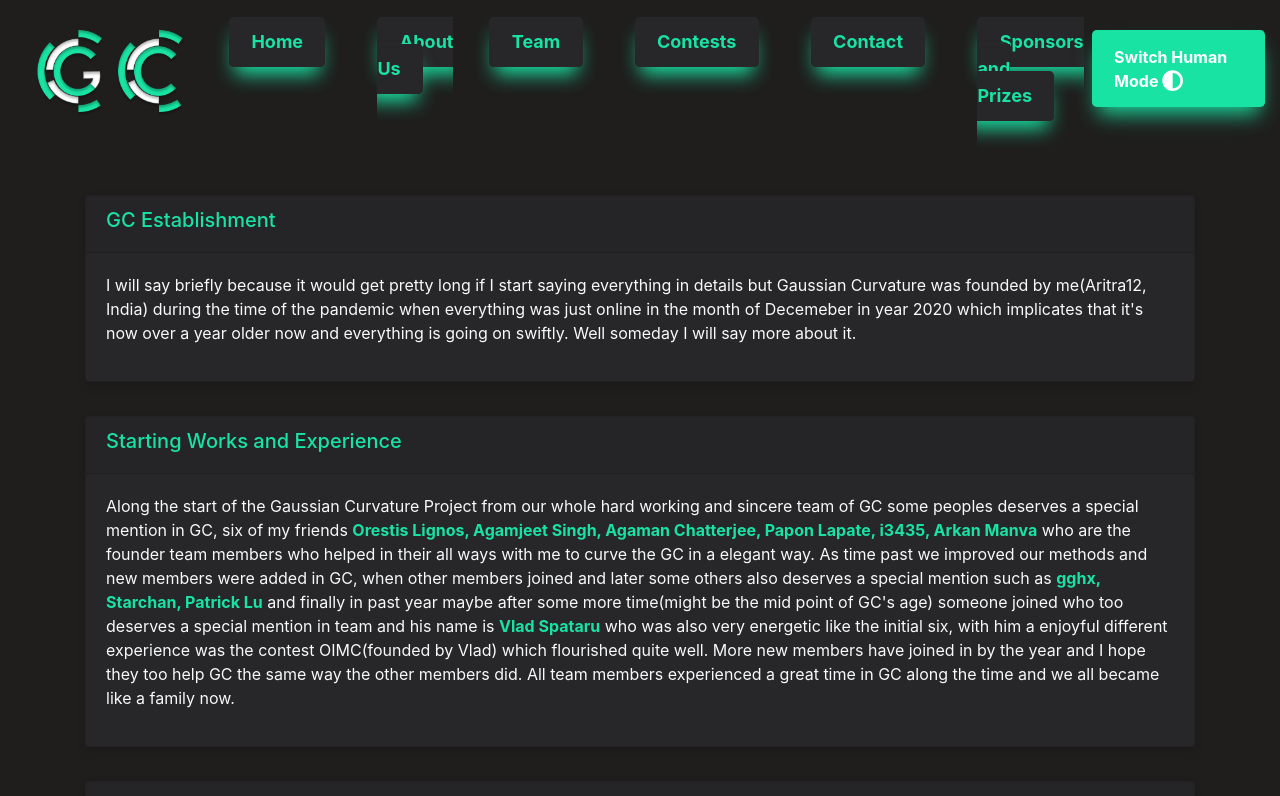
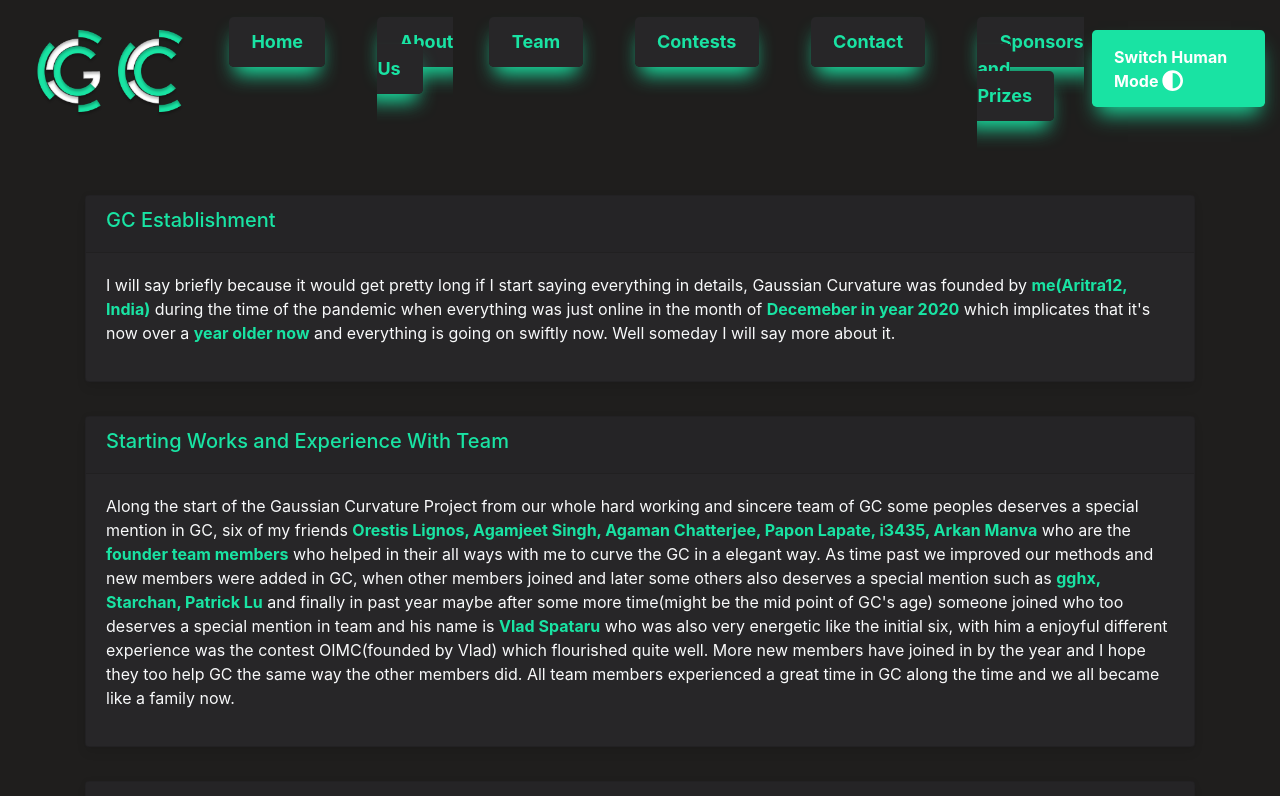
Before and after one commit to gaussiancurvolympiads/gaussiancurv, a React (Create React App) app: page /anonymous in a window 1280 px wide. Shown: the top 796 px of the page. Built offline with nearby package versions, Linux system fonts and the light colour scheme.

Commit message:
Update About.jsx

```diff
--- a/src/components/About.jsx
+++ b/src/components/About.jsx
@@ -103,7 +103,7 @@ const About = ({ darkMode }) => {
                <Card className="skill-nbcard">
 
                     <Card.Header><div class= "lead"><h5>GC Establishment </h5></div></Card.Header>      <Card.Body>
-                     <Card.Text align="left" class={darkMode? "text-secondary" : "text-light"}>I will say  briefly because it would get pretty long if I start saying everything in details but Gaussian Curvature was founded by me(Aritra12, India) during the time of the pandemic when everything was just online in the month of Decemeber in year 2020 which implicates that it's now over a year older now and everything is going on swiftly. Well someday I will say more about it.
+                     <Card.Text align="left" class={darkMode? "text-secondary" : "text-light"}>I will say  briefly because it would get pretty long if I start saying everything in details, Gaussian Curvature was founded by <b className="footer-text">me(Aritra12, India)</b> during the time of the pandemic when everything was just online in the month of <b className="footer-text">Decemeber in year 2020</b> which implicates that it's now over a <b className="footer-text">year older now</b> and everything is going on swiftly now. Well someday I will say more about it.
 <br></br>
 
 
@@ -114,8 +114,8 @@ const About = ({ darkMode }) => {
 <Row>   <Col lg={12} align='left'>
                <Card className="skill-nbcard">
 
-                    <Card.Header><div class= "lead"><h5>Starting Works and Experience</h5></div></Card.Header>      <Card.Body>
-                     <Card.Text align="left" class={darkMode? "text-secondary" : "text-light"}> Along the start of the Gaussian Curvature Project from our whole hard working and sincere team  of GC some peoples deserves a special mention in GC, six of my friends <b className="footer-text">Orestis Lignos, Agamjeet Singh, Agaman Chatterjee, Papon Lapate, i3435, Arkan Manva</b>  who are the founder team members who helped in their all ways with me to curve the GC in a elegant way. As time past we improved our methods and new members were added in GC,  when other
+                    <Card.Header><div class= "lead"><h5>Starting Works and Experience With Team</h5></div></Card.Header>      <Card.Body>
+                     <Card.Text align="left" class={darkMode? "text-secondary" : "text-light"}> Along the start of the Gaussian Curvature Project from our whole hard working and sincere team  of GC some peoples deserves a special mention in GC, six of my friends <b className="footer-text">Orestis Lignos, Agamjeet Singh, Agaman Chatterjee, Papon Lapate, i3435, Arkan Manva</b>  who are the <b className="footer-text">founder team members</b> who helped in their all ways with me to curve the GC in a elegant way. As time past we improved our methods and new members were added in GC,  when other
                     members joined  and later some others  also deserves a special mention such as <b className="footer-text">gghx, Starchan, Patrick Lu</b> and  finally in past year maybe after some more time(might be the mid point of GC's age) someone joined who too deserves a special mention in team and his name is <b className="footer-text">Vlad Spataru</b> who was also very energetic like the initial six, with him a enjoyful different experience was the contest OIMC(founded by Vlad) which flourished quite well.  More new members have joined in by the year and I hope they too help GC the same way the other members did.
  All team members experienced a great time in GC along the time and we all became like a family now.
  <br></br>
```
